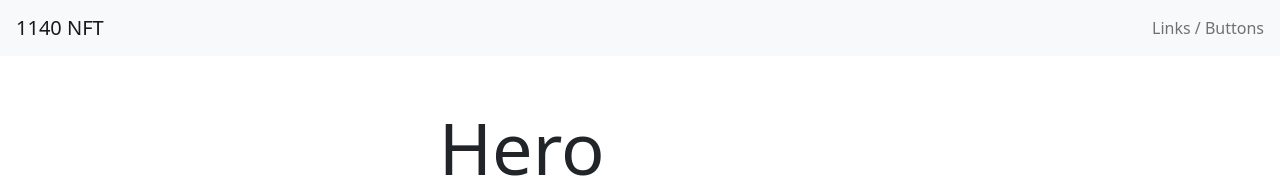
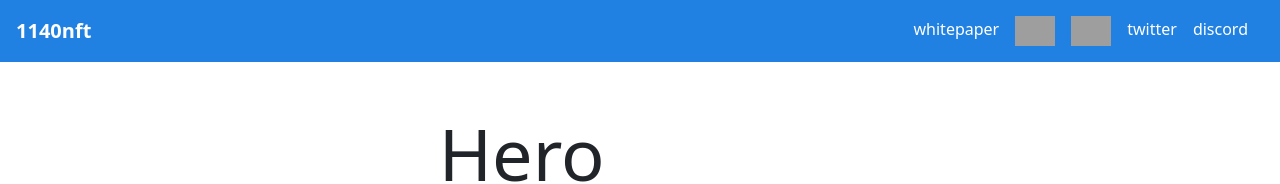
Before and after one commit to darrindevs/1140nft, a Gatsby site: page / in a window 1280 px wide. Shown: the top 184 px of the page. Built offline with nearby package versions, Linux system fonts and the light colour scheme; Gatsby itself is replaced by a stand-in of ours; grey boxes are pictures that could not be loaded.

Commit message:
start navbar dark

```diff
--- a/src/components/layout.js
+++ b/src/components/layout.js
@@ -15,8 +15,8 @@ import 'react-vertical-timeline-component/style.min.css';
 
 
 //import Header from "./header"
-//import NavDark from "./nav-dark"
-import NavLight from "./nav-light"
+import NavDark from "./nav-dark"
+//import NavLight from "./nav-light"
 import Footer from "./footer"
 //import "./layout.css"
 // 👆 replaced with bootstrap minified 👇
@@ -55,7 +55,7 @@ const Layout = ({ children }) => {
       */}
 
       {/* Custom Navbar */}
-      {NavLight}
+      {NavDark}
       {/* Container 1 */}
         <Container fluid className="">
           <main>
--- a/src/components/nav-dark.js
+++ b/src/components/nav-dark.js
@@ -2,13 +2,21 @@ import * as React from "react"
 import { Navbar } from 'react-bootstrap'
 // import { Container } from 'react-bootstrap'
 
+// assets
+// https://docs.opensea.io/docs/logos
+
 const NavDark = (
-    <Navbar bg="dark" expand="lg" className="navbar-dark">
-      <Navbar.Brand href="#home" className="ms-3">Navbar with text</Navbar.Brand>
+    <Navbar bg="" expand="lg" className="navbar-dark">
+      <Navbar.Brand href="#home" className="brando ms-3">1140nft</Navbar.Brand>
       <Navbar.Toggle className="me-3 custom-toggler"/>
       <Navbar.Collapse className="justify-content-end me-3">
         <Navbar.Text className="text-white ms-3">
-          Foobar
+         <span className="nav-item me-3">whitepaper</span>
+         <span className="nav-item me-3"><a href=""><img className="nav-icon" src="https://storage.googleapis.com/opensea-static/Logomark/Logomark-Blue.png"/></a></span>
+         <span className="nav-item me-3"><a href=""><img className="nav-icon" src="https://zno.s3.us-west-1.amazonaws.com/twitter-white.png"/></a></span>
+         <span className="nav-item me-3">twitter</span>
+         <span className="nav-item me-3">discord</span>
+
         </Navbar.Text>
       </Navbar.Collapse>
   </Navbar>
--- a/src/css/custom.css
+++ b/src/css/custom.css
@@ -2,7 +2,26 @@
 *********** Colors ***********
 */
 
+/*
+*********** Navbar ***********
+*/
 
+.navbar-dark {
+    background-color: #2081E2;
+
+}
+
+.brando {
+    font-weight: bold;
+}
+
+.nav-item {
+
+}
+
+.nav-icon {
+    width: 40px;
+}
 /*
 *********** Containers ***********
 */
```
Also changed, not shown: src/images/twitter-white.png (added).
